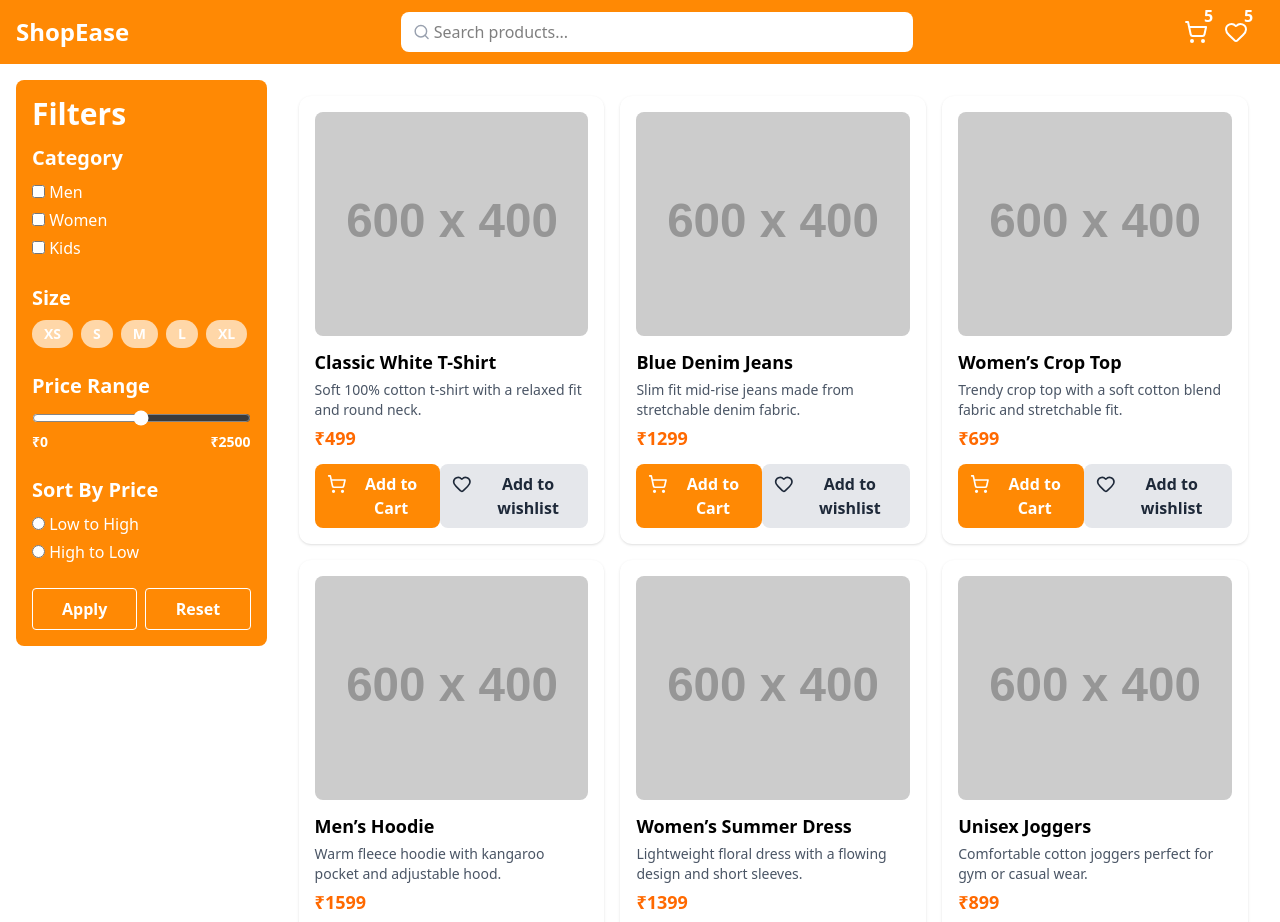
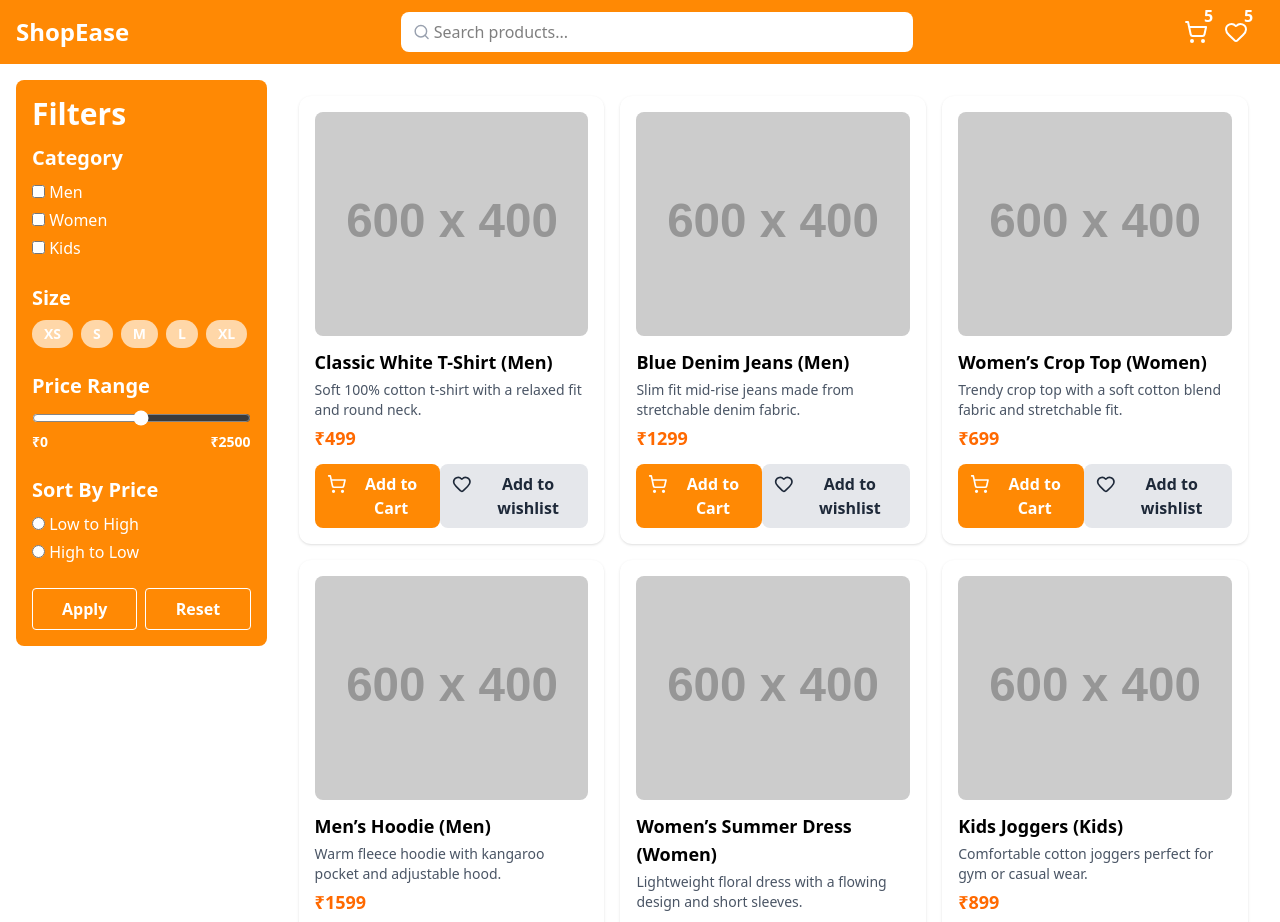
Before and after one commit to RajaAkashk/new_ecommerce, a React (Vite) app: page /products in a window 1280 px wide. Shown: the top 922 px of the page. Built offline with nearby package versions, Linux system fonts and the light colour scheme.

Commit message:
fixed filter

```diff
--- a/src/pages/Products_page.jsx
+++ b/src/pages/Products_page.jsx
@@ -21,7 +21,10 @@
         className="w-full h-56 object-cover rounded-lg mb-3"
       />
       <div className="flex flex-col flex-grow">
-        <h2 className="text-lg font-semibold mb-1">{product.name}</h2>
+        <h2 className="text-lg font-semibold mb-1">
+          {product.name} ({product.category})
+        </h2>
+
         <p className="text-gray-600 text-sm mb-1">{product.description}</p>
         <p className="font-bold text-orange-500 text-lg mb-3">
           ₹{product.price}
--- a/src/products.js
+++ b/src/products.js
@@ -60,10 +60,10 @@
   },
   {
     id: 6,
-    name: "Unisex Joggers",
+    name: "Kids Joggers",
     description: "Comfortable cotton joggers perfect for gym or casual wear.",
     price: 899,
-    category: "Unisex",
+    category: "Kids",
     sizes: ["S", "M", "L", "XL"],
     color: "Gray",
     image: "https://placehold.co/600x400?text=Joggers",
@@ -75,7 +75,7 @@
     description:
       "Classic blue denim jacket with a button front and chest pockets.",
     price: 1799,
-    category: "Unisex",
+    category: "Kids",
     sizes: ["M", "L", "XL"],
     color: "Blue",
     image: "https://placehold.co/600x400?text=Denim+Jacket",
```
